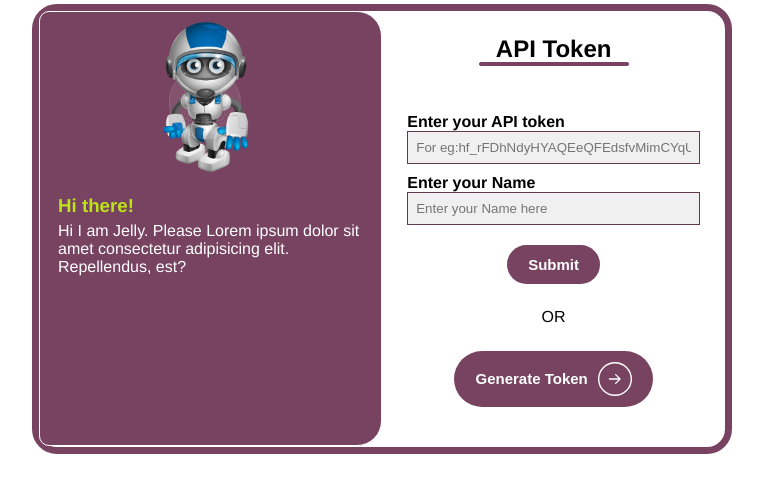
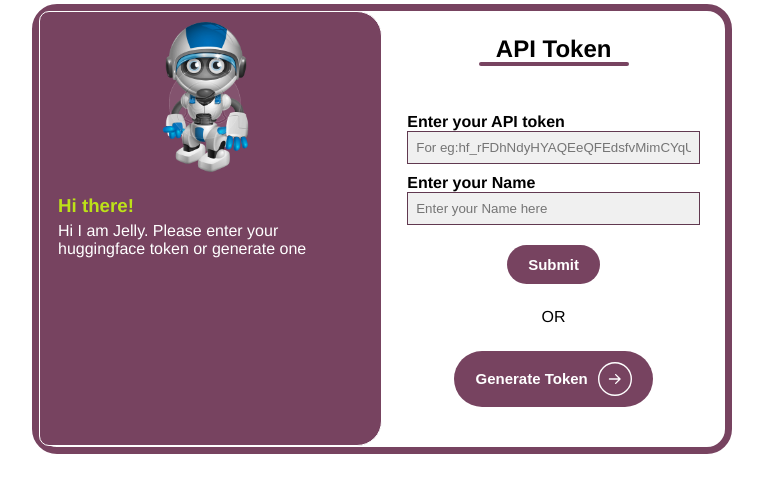
Before and after one commit to ashimdahal/jelly, a Flask app: page / in a window 1280 px wide. Shown: the part 171-664 px from the top of the page, without its empty margins (258-1021 px from the left). Run offline with Flask 2, Linux system fonts and the light colour scheme.

Commit message:
changed texts

```diff
--- a/templates/api.html
+++ b/templates/api.html
@@ -267,7 +267,7 @@
         <div class="intro">
           <h3 class="greet">Hi there!</h3>
           <div class="brief">
-            <p>Hi I am Jelly. Please Lorem ipsum dolor sit amet consectetur adipisicing elit. Repellendus, est?</p>
+            <p>Hi I am Jelly. Please enter your huggingface token or generate one</p>
           </div>
         </div>
       </div>
```
